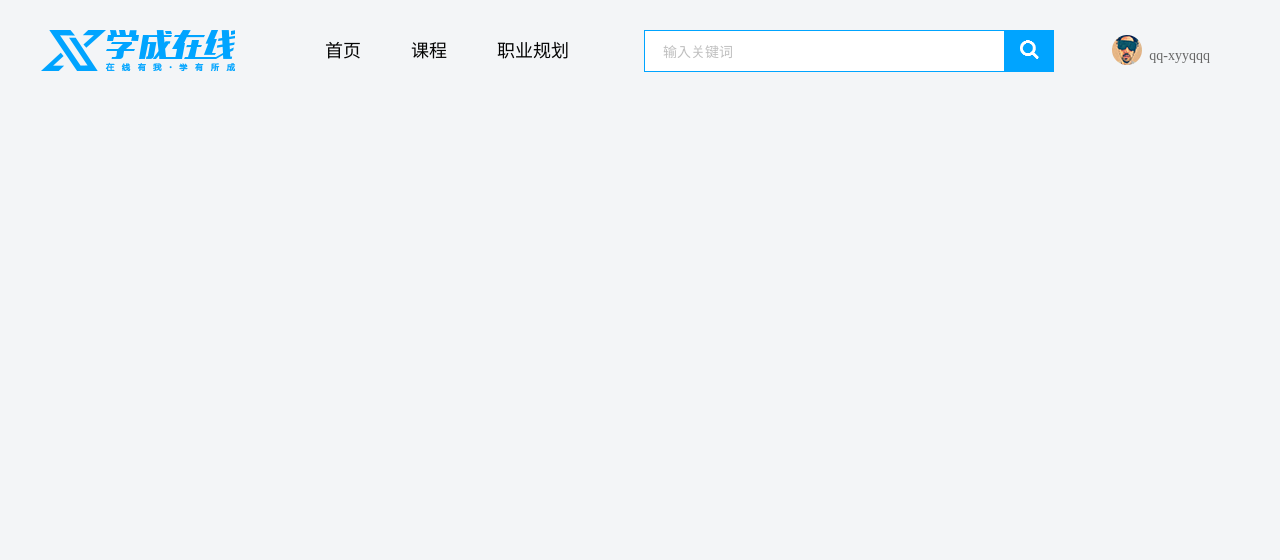
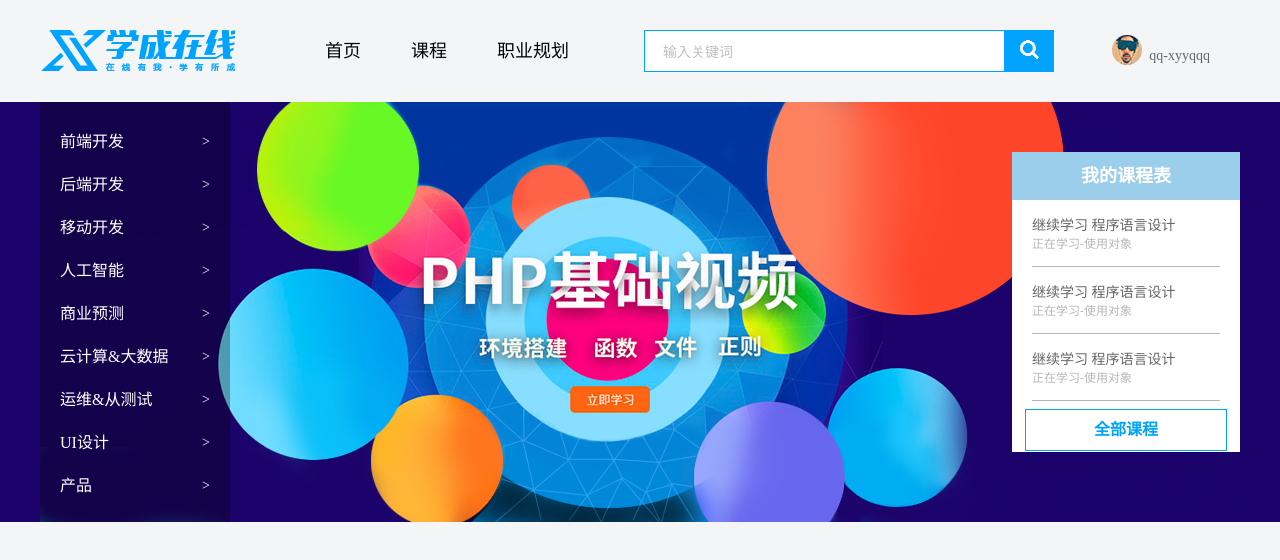
Before and after one commit to eXiYuq/Prac-XueChengZaiXian, a plain HTML site: page index.html in a window 1280 px wide. Drawn offline with Linux system fonts and the light colour scheme.

Commit message:
制作banner subnav course 界面

```diff
--- a/index.html
+++ b/index.html
@@ -32,6 +32,51 @@
                 <span>qq-xyyqqq</span>
             </div>
     </div>
+    <!-- head头部区域结束 -->
 
+    <!-- banner区域 -->
+     <div class="banner">
+        <!-- 版心 -->
+        <div class="w">
+            <!-- subnav板块 -->
+             <div class="subnav">
+                <ul>
+                    <li><a href="#">前端开发 <span>></span></a></li>
+                    <li><a href="#">后端开发 <span>></span></a></li>
+                    <li><a href="#">移动开发 <span>></span></a></li>
+                    <li><a href="#">人工智能 <span>></span></a></li>
+                    <li><a href="#">商业预测 <span>></span></a></li>
+                    <li><a href="#">云计算&大数据 <span>></span></a></li>
+                    <li><a href="#">运维&从测试 <span>></span></a></li>
+                    <li><a href="#">UI设计 <span>></span></a></li>
+                    <li><a href="#">产品 <span>></span></a></li>
+                </ul>
+             </div>
+
+             <!-- 课程表板块 -->
+              <div class="course">
+                <h2 class="title">
+                    我的课程表
+                </h2>
+                <ul>
+                    <li>
+                        <h4>继续学习 程序语言设计</h4>
+                        <P>正在学习-使用对象</P>
+                    </li>
+                    <li>
+                        <h4>继续学习 程序语言设计</h4>
+                        <P>正在学习-使用对象</P>
+                    </li>
+                    <li>
+                        <h4>继续学习 程序语言设计</h4>
+                        <P>正在学习-使用对象</P>
+                    </li>
+                </ul>
+                <a href="#">
+                    全部课程
+                </a>
+              </div>
+        </div>
+     </div>
 </body>
 </html>
--- a/style.css
+++ b/style.css
@@ -4,6 +4,9 @@
 }
 li {
     list-style:none;
+}
+a{
+    text-decoration:none;
 }
 body{
     background-color: #f3f5f7;
@@ -84,3 +87,78 @@ body{
     line-height: 42px;
     margin-left: 7px;
 }
+.banner {
+    height: 420px;
+    background-color:#1c036c;
+}
+.banner .w {
+    height: 420px;
+    background: url(images/banner.png);
+}
+.subnav {
+    float:left;
+    width: 190px;
+    height: 420px;
+    background-color:rgb(0,0,0,0.3);
+}
+.subnav ul{
+    margin-top:18px;
+}
+.subnav ul li{
+    height: 43px;
+    line-height: 43px;
+    padding: 0 20px;
+}
+.subnav ul li a{
+
+    color:#ffffff;
+}
+.subnav ul li a span{
+    font-size:14px;
+    float:right;
+}
+.subnav ul li a:hover {
+    color:#00a4ff;
+}
+.course{
+    float: right;
+    width: 228px;
+    height: 300px;
+    background-color: #fff;
+    margin-top: 50px;
+}
+.course h2{
+    height: 48px;
+    width: 228px;
+    line-height: 48px;
+    text-align: center;
+    font-size:18px;
+    color:#ffffff;
+    background-color: #9bceea;
+}
+.course ul li{
+    margin:0 20px;
+    padding:14px 0px;
+    border-bottom:#b7b7b7 1px solid;
+}
+.course ul li h4{
+    color:#666666;
+    font-size: 14px;
+    font-weight: normal;
+}
+.course ul li p{
+    color:#b7b7b7;
+    font-size:12px;
+}
+.course a{
+    display:block;
+    width: 200px;
+    height: 40px;
+    line-height:40px;
+    text-align:center;
+    color:#00a4ff;
+    font-size:16px;
+    font-weight:bold;
+    border:#00a4ff 1px solid;
+    margin:8px auto;
+}
```
Also changed, not shown: images/banner.png (added).
